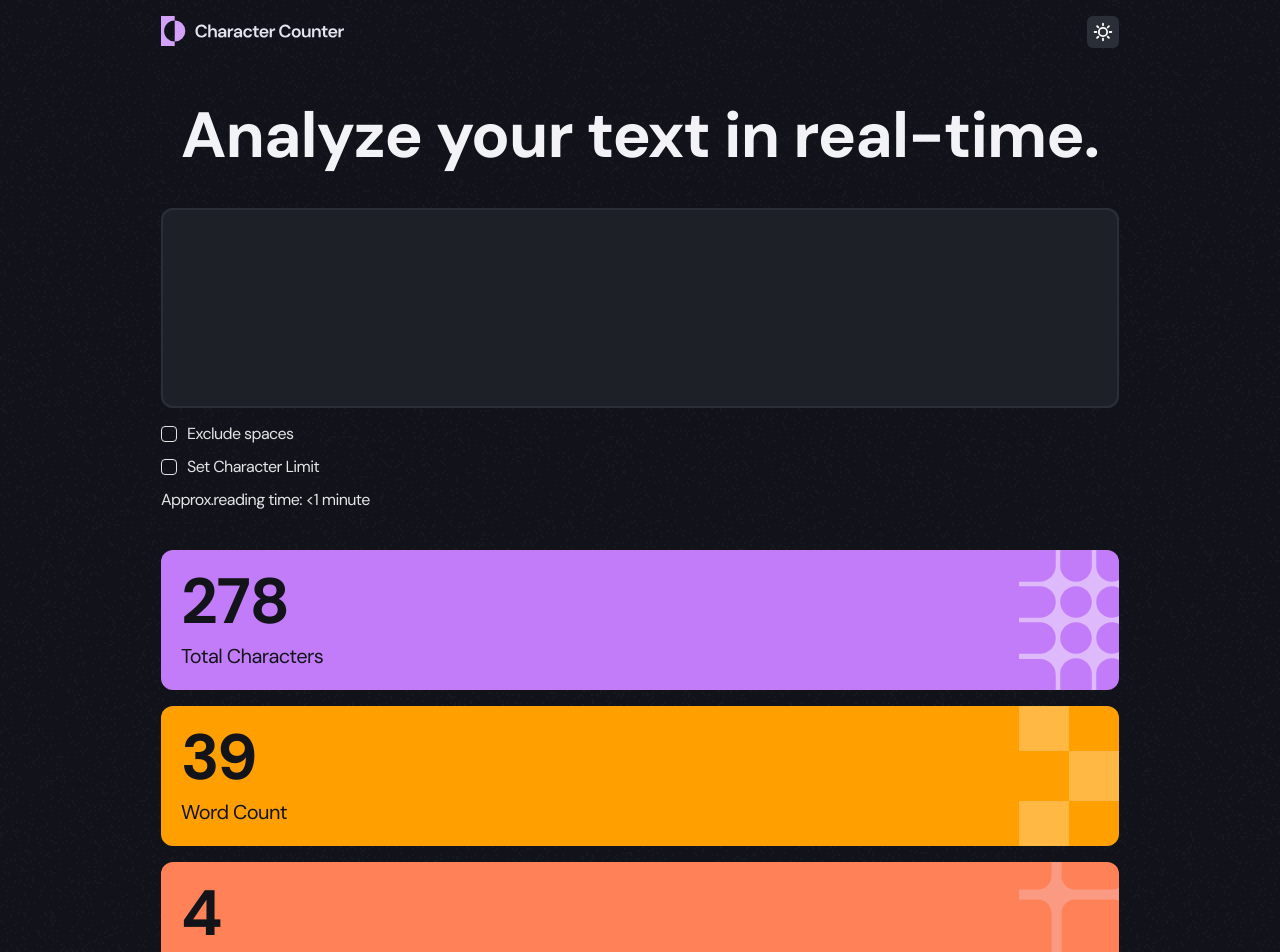
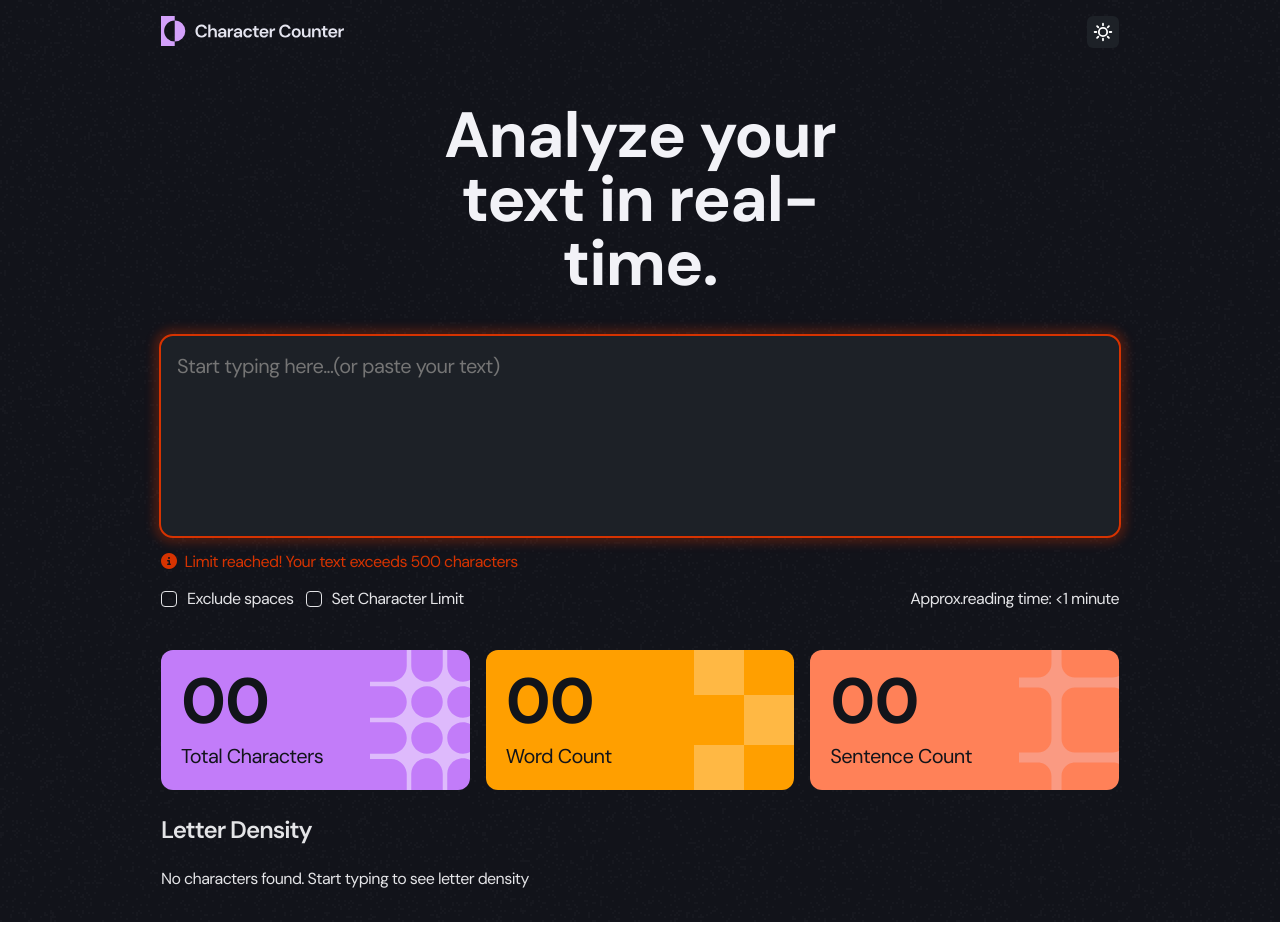
Before and after one commit to ChrisFloresM/Character-counter, a React (Vite) app: page / in a window 1280 px wide. Shown: the top 952 px of the page. After the commit the page ends 922 px from the top, so only its background shows below. Built offline with nearby package versions, Linux system fonts and the light colour scheme.

Commit message:
Adding exclude spaces feature

```diff
--- a/index.html
+++ b/index.html
@@ -9,6 +9,11 @@
 		<link rel="preconnect" href="https://fonts.gstatic.com" crossorigin>
 		<link href="https://fonts.googleapis.com/css2?family=DM+Sans:ital,opsz,wght@0,9..40,100..1000;1,9..40,100..1000&display=swap" rel="stylesheet">
 
+		<link
+			rel="stylesheet"
+			href="https://cdnjs.cloudflare.com/ajax/libs/font-awesome/6.6.0/css/all.min.css"
+		/>
+
     <meta name="viewport" content="width=device-width, initial-scale=1.0" />
     <title>Character counter</title>
   </head>
--- a/src/components/MainApp.jsx
+++ b/src/components/MainApp.jsx
@@ -1,84 +1,44 @@
-
+import UserInputs from "./UserInputs.jsx";
+import Results from "./Results.jsx";
+import {useState} from "react";
 
 export default function MainApp() {
+	const [userInput, setUserInput] = useState("");
+	const [excludeSpaces, setExcludeSpaces] = useState(false);
+	const [isLimit, setIsLimit] = useState(false);
+	const [maxChars, setMaxChars] = useState(500);
+
+	function handleChange(e) {
+		setUserInput(e.target.value);
+	}
+
+	function handleExcludeSpaces(e) {
+		setExcludeSpaces(e.target.checked);
+	}
+
+	function handleIsLimit(e) {
+		setIsLimit(e.target.checked);
+	}
+
+	function handleMaxChars(e) {
+		const value = Number(e.target.value);
+		setMaxChars(isNaN(value) ? 500 : value);
+	}
+
 	return (
 		<main className="mainApp">
 			<h1 className="text-1 color-primary mainApp__heading">Analyze your text in real-time.</h1>
-			<UserInputs />
-			<Results />
+			<UserInputs
+				inputVal={userInput}
+				onChange={handleChange}
+				excludeSpaces={excludeSpaces}
+				onExclude={handleExcludeSpaces}
+				isLimit={isLimit}
+				onLimit={handleIsLimit}
+				maxChars={maxChars}
+				onMaxChars={handleMaxChars}
+			/>
+			<Results inputVal={userInput} excludeSpaces={excludeSpaces}/>
 		</main>
 	);
 }
-
-function UserInputs() {
-	return (
-		<section className="userInputs">
-			<textarea className="userInputs__text text-3"></textarea>
-			<div className="userInputs__features">
-				<CheckboxFeature>Exclude spaces</CheckboxFeature>
-				<CheckboxFeature>Set Character Limit</CheckboxFeature>
-				<p className="text-4">Approx.reading time: {"<"}1 minute</p>
-			</div>
-		</section>
-	)
-}
-
-function CheckboxFeature({ children }) {
-	return (
-		<label className="userInputs__checkbox-label">
-			<input type="checkbox"/>
-			<span className="userInput__custon-checkbox"></span>
-			<span className="text-4">{children}</span>
-		</label>
-	);
-}
-
-function Results() {
-	return (
-		<section className="results">
-			<section className="results__cards">
-				<ResultCard number={278} name="Total Characters" className={"total-characters"}/>
-				<ResultCard number={39} name="Word Count" className={"word-count"}/>
-				<ResultCard number={4} name="Sentence Count" className={"sentence-count"}/>
-			</section>
-			<section className="results__stats">
-				<h2 className="text-2">Letter Density</h2>
-				<div className="stats-box">
-					<Stat letter="E" total={40} grandTotal={100} />
-					<Stat letter="E" total={29} grandTotal={100} />
-					<Stat letter="E" total={28} grandTotal={100} />
-					<Stat letter="E" total={22} grandTotal={100} />
-					<Stat letter="E" total={21} grandTotal={100} />
-				</div>
-				<button className="text-3 result__stats-see-more-btn">See more &darr;</button>
-			</section>
-		</section>
-	)
-}
-
-function ResultCard({ number, name, className }) {
-	return (
-		<div className={`result-card ${className}`}>
-			<p className="result-card__number text-1">{number}</p>
-			<p className="result-card__name text-3">{name}</p>
-		</div>
-	)
-}
-
-function Stat({ letter, total, grandTotal }) {
-	const percentage = (total / grandTotal * 100).toFixed(2);
-
-	const style = {
-		width: `${percentage}%`
-	}
-
-	return (
-		<div className="letter-stat">
-			<span className="text-4">{letter}</span>
-			<div className="letter-stat__percentage-bar">
-				<div style={style} className="letter-stat__percentage"></div>
-			</div>
-			<span className="text-4 letter-stat__number">{total + ` (${percentage}%)`}</span>
-		</div>
-	);
-}
--- /dev/null
+++ b/src/components/Results.jsx
@@ -0,0 +1,103 @@
+import {useState} from "react";
+
+export default function Results({ inputVal, excludeSpaces }) {
+	const [chars, words, sentences] = calculateStats(inputVal, excludeSpaces);
+	const [isSeeMoreOpen, setIsSeeMoreOpen] = useState(false);
+
+	const upperInput = Array.from(inputVal.toUpperCase()).filter(currChar => /[A-Z]/.test(currChar));
+
+	function handleSeeMore() {
+		setIsSeeMoreOpen(isSeeMoreOpen => !isSeeMoreOpen);
+	}
+
+	return (
+		<section className="results">
+			<section className="results__cards">
+				<ResultCard number={chars <= 9 ? `0${chars}` : chars} name={`Total Characters${excludeSpaces ? " (no space)" : ""}`} className={"total-characters"}/>
+				<ResultCard number={words <= 9 ? `0${words}` : words} name="Word Count" className={"word-count"}/>
+				<ResultCard number={sentences <= 9 ? `0${sentences}` : sentences} name="Sentence Count" className={"sentence-count"}/>
+			</section>
+			<section className="results__stats">
+				<h2 className="text-2">Letter Density</h2>
+				{ upperInput <= 0 ? <p className="text-4">No characters found. Start typing to see letter density</p> :
+					<>
+						<StatsBox input={upperInput} seeMore={isSeeMoreOpen} />
+						<button onClick={handleSeeMore} className="text-3 result__stats-see-more-btn">
+							{isSeeMoreOpen ? 'See less 🔺' : 'See more 🔻' }
+						</button>
+					</>
+				}
+			</section>
+		</section>
+	)
+}
+
+function ResultCard({ number, name, className }) {
+	return (
+		<div className={`result-card ${className}`}>
+			<p className="result-card__number text-1">{number}</p>
+			<p className="result-card__name text-3">{name}</p>
+		</div>
+	)
+}
+
+function StatsBox({ input, seeMore }) {
+	const [totalLetters, lettersMap] = calculateLetterDensity(input);
+	const StatItems = lettersMap.map(([letter, count]) => {
+		return <Stat letter={letter} total={count} grandTotal={totalLetters} key={letter}/>
+	});
+
+	return (
+		<div className="stats-box">
+			{
+					seeMore ? StatItems : StatItems.slice(0, 5)
+			}
+		</div>
+	);
+}
+
+function Stat({letter, total, grandTotal}) {
+	const percentage = (total / grandTotal * 100).toFixed(2);
+
+	const style = {
+		width: `${percentage}%`
+	}
+
+	return (
+		<div className="letter-stat">
+			<span className="text-4">{letter}</span>
+			<div className="letter-stat__percentage-bar">
+				<div style={style} className="letter-stat__percentage"></div>
+			</div>
+			<span className="text-4 letter-stat__number">{total + ` (${percentage}%)`}</span>
+		</div>
+	);
+}
+
+function calculateStats(input, excludeSpaces) {
+	if (!input) {
+		return [0, 0, 0];
+	}
+
+	const clearedInput = input.trim();
+
+	const chars = excludeSpaces ? input.replaceAll(" ", "").length : input.length;
+	const words = clearedInput.split(" ").length;
+	const sentences = clearedInput.split(/[.?!]/g).filter(Boolean).length;
+
+	return [chars, words, sentences];
+}
+
+function calculateLetterDensity(input) {
+	if (!input) {
+		return [0, []];
+	}
+
+	const charsMap = new Map();
+	for (const currChar of input) {
+		charsMap.set(currChar, (charsMap.get(currChar) ?? 0) + 1);
+	}
+
+	const sortedMap = [...charsMap.entries()].sort((a, b) => b[1] - a[1]);
+	return [input.length, sortedMap];
+}
--- /dev/null
+++ b/src/components/UserInputs.jsx
@@ -0,0 +1,40 @@
+export default function UserInputs(
+	{ inputVal,
+		onChange,
+		excludeSpaces,
+		onExclude,
+		isLimit,
+		onLimit,
+		maxChars,
+		onMaxChars,
+	}) {
+
+	return (
+		<section className="userInputs">
+			<textarea className="userInputs__text text-3 limitExceeded" placeholder="Start typing here...(or paste your text)" value={inputVal} onChange={onChange}></textarea>
+			<p className="text-4 userInpus__errorMessage">
+				<i className="fa-solid fa-circle-info icon"></i>
+				Limit reached! Your text exceeds {maxChars} characters
+			</p>
+			<div className="userInputs__features">
+				<div className="checkboxes">
+					<CheckboxFeature value={excludeSpaces} onChange={onExclude}>Exclude spaces</CheckboxFeature>
+					<CheckboxFeature value={isLimit} onChange={onLimit}>Set Character Limit</CheckboxFeature>
+					{isLimit &&
+						<input type="number" className="text-4 userInputs__maxVal" value={maxChars} onChange={onMaxChars}/>}
+				</div>
+				<p className="text-4">Approx.reading time: {"<"}1 minute</p>
+			</div>
+		</section>
+	)
+}
+
+function CheckboxFeature({children, value, onChange}) {
+	return (
+		<label className="userInputs__checkbox-label">
+			<input type="checkbox" value={value} onChange={onChange}/>
+			<span className="userInput__custon-checkbox"></span>
+			<span className="text-4">{children}</span>
+		</label>
+	);
+}
--- a/src/styles/App.css
+++ b/src/styles/App.css
@@ -41,6 +41,11 @@
 
 .mainApp__heading {
     text-align: center;
+
+    @media(min-width: 768px) {
+        width: 50%;
+        margin: 0 auto;
+    }
 }
 
 /* user inputs */
@@ -57,14 +62,14 @@
     border: none;
     padding: var(--spacing-200);
     color: inherit;
-    background-color: var(--neutral-800);
-    box-shadow: inset 0 0 0 2px var(--neutral-700);
+    background-color: var(--box-background);
+    box-shadow: inset 0 0 0 2px var(--box-inset-shadow);
     overflow: scroll;
     resize: none;
 
     @media (hover: hover) {
         &:hover {
-            background-color: var(--neutral-600);
+            background-color: var(--box-hover);
         }
     }
 
@@ -72,12 +77,42 @@
         outline: 2px solid var(--purple-500);
         box-shadow: 0 0 8px 8px var(--purple-500-shadow);
     }
+
+    &.limitExceeded {
+        outline: 2px solid var(--orange-800);
+        box-shadow: 0 0 8px 8px var(--orange-800-shadow);
+    }
+}
+
+.userInputs .icon {
+    margin-right: var(--spacing-100);
+}
+
+.userInpus__errorMessage {
+    color: var(--orange-800);
 }
 
 .userInputs__features {
     display: flex;
     flex-direction: column;
     gap: var(--spacing-150);
+    justify-content: space-between;
+
+    @media (min-width: 768px) {
+        flex-direction: row;
+    }
+}
+
+.checkboxes {
+    display: flex;
+    flex-direction: column;
+    align-items: flex-start;
+    gap: var(--spacing-150);
+
+    @media (min-width: 768px) {
+        align-items: center;
+        flex-direction: row;
+    }
 }
 
 .userInputs__checkbox-label {
@@ -106,6 +141,30 @@ input[type="checkbox"]:checked + .userInput__custon-checkbox {
     border: none;
 }
 
+.userInputs__maxVal {
+    -moz-appearance: textfield;
+    appearance: textfield;
+    max-width: 5.5rem;
+    padding: 0.4rem 1.2rem;
+    background-color: var(--box-background);
+    border: none;
+    border-radius: var(--radius-6);
+    box-shadow: inset 0 0 0 2px var(--box-inset-shadow);
+    color: inherit;
+
+
+    &:focus{
+        outline: 2px solid var(--purple-500);
+        box-shadow: 0 0 8px 8px var(--purple-500-shadow);
+    }
+
+    &::-webkit-outer-spin-button,
+    &::-webkit-inner-spin-button {
+        -webkit-appearance: none;
+        margin: 0;
+    }
+}
+
 /* Results */
 .results {
     padding: 0 var(--spacing-200);
@@ -118,6 +177,10 @@ input[type="checkbox"]:checked + .userInput__custon-checkbox {
     display: flex;
     flex-direction: column;
     gap: var(--spacing-200);
+
+    @media (min-width: 768px) {
+        flex-direction: row;
+    }
 }
 
 .result-card {
@@ -168,7 +231,7 @@ input[type="checkbox"]:checked + .userInput__custon-checkbox {
     height: 1.2rem;
     border-radius: var(--radius-full);
     flex: 1;
-    background-color: var(--neutral-800);
+    background-color: var(--box-background);
 }
 
 .letter-stat__percentage {
--- a/src/styles/globals.css
+++ b/src/styles/globals.css
@@ -23,6 +23,7 @@
     /* === COLORES NARANJA === */
     --orange-500: #FF8158;
     --orange-800: #D63301;
+    --orange-800-shadow: rgba(214, 51, 1, 0.25);
 
     /* ==================== typography ==================== */
     --font-family-primary: 'DM Sans', sans-serif;
@@ -84,13 +85,17 @@
     --primary-color: var(--neutral-900);
     --secondary-color: var(--neutral-600);
     --box-background: var(--neutral-100);
+    --box-inset-shadow: var(--neutral-200);
+    --box-hover: var(--neutral-200);
 }
 
 [data-theme='dark'] {
     --body-background: url('../assets/bg-dark-theme.png');
     --primary-color: var(--neutral-100);
     --secondary-color: var(--neutral-200);
-    --box-background: var(--neutral-700);
+    --box-background: var(--neutral-800);
+    --box-inset-shadow: var(--neutral-700);
+    --box-hover: var(--neutral-600);
 }
 
 /* ==================== preset classes for text ==================== */
@@ -100,7 +105,7 @@
     line-height: var(--line-height-100);
     letter-spacing: var(--letter-spacing-normal);
 
-    @media (width >= 700px) {
+    @media (width >= 768px) {
         font-size: var(--font-size-64);
     }
 }
```
